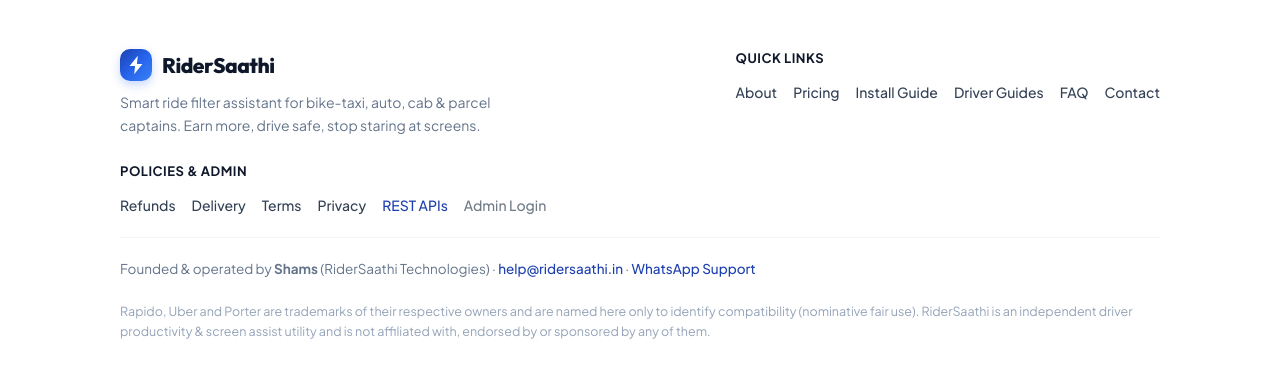
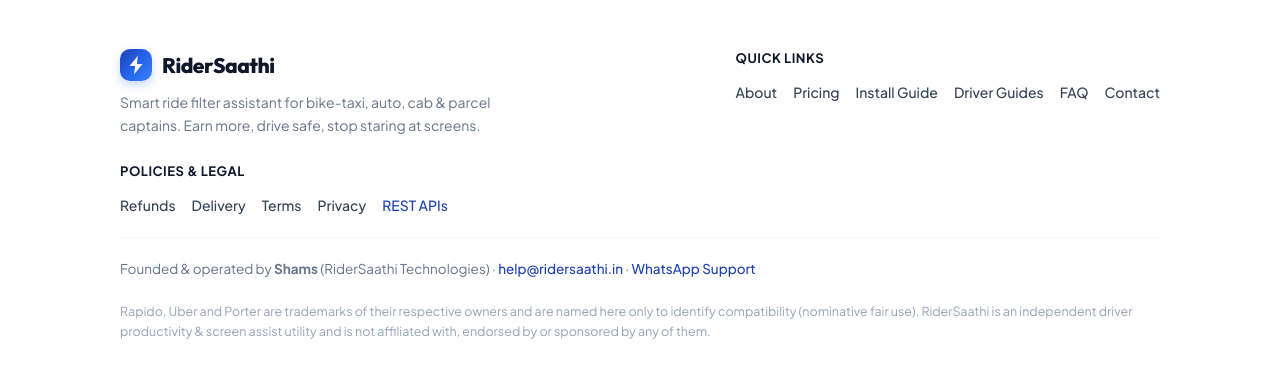
Before and after one commit to Shams-Raza/RiderSaathi-Website, a Node server app: page /about in a window 1280 px wide. Shown: the part 1501-1878 px from the top of the page. Run offline with Node 20, Linux system fonts and the light colour scheme.

Commit message:
fix: remove Admin Login link from public website footer

```diff
--- a/views/partials/footer.ejs
+++ b/views/partials/footer.ejs
@@ -40,14 +40,13 @@
       </div>
 
       <div>
-        <div style="font-size: 13px; font-weight: 700; text-transform: uppercase; letter-spacing: 0.5px; color: var(--text-heading); margin-bottom: 12px;">Policies &amp; Admin</div>
+        <div style="font-size: 13px; font-weight: 700; text-transform: uppercase; letter-spacing: 0.5px; color: var(--text-heading); margin-bottom: 12px;">Policies &amp; Legal</div>
         <div class="footer-nav">
           <a href="/refunds">Refunds</a>
           <a href="/delivery">Delivery</a>
           <a href="/terms">Terms</a>
           <a href="/privacy">Privacy</a>
           <a href="/api/docs" style="color: var(--brand-primary);">REST APIs</a>
-          <a href="/admin" style="opacity: 0.7;">Admin Login</a>
         </div>
       </div>
     </div>
```
